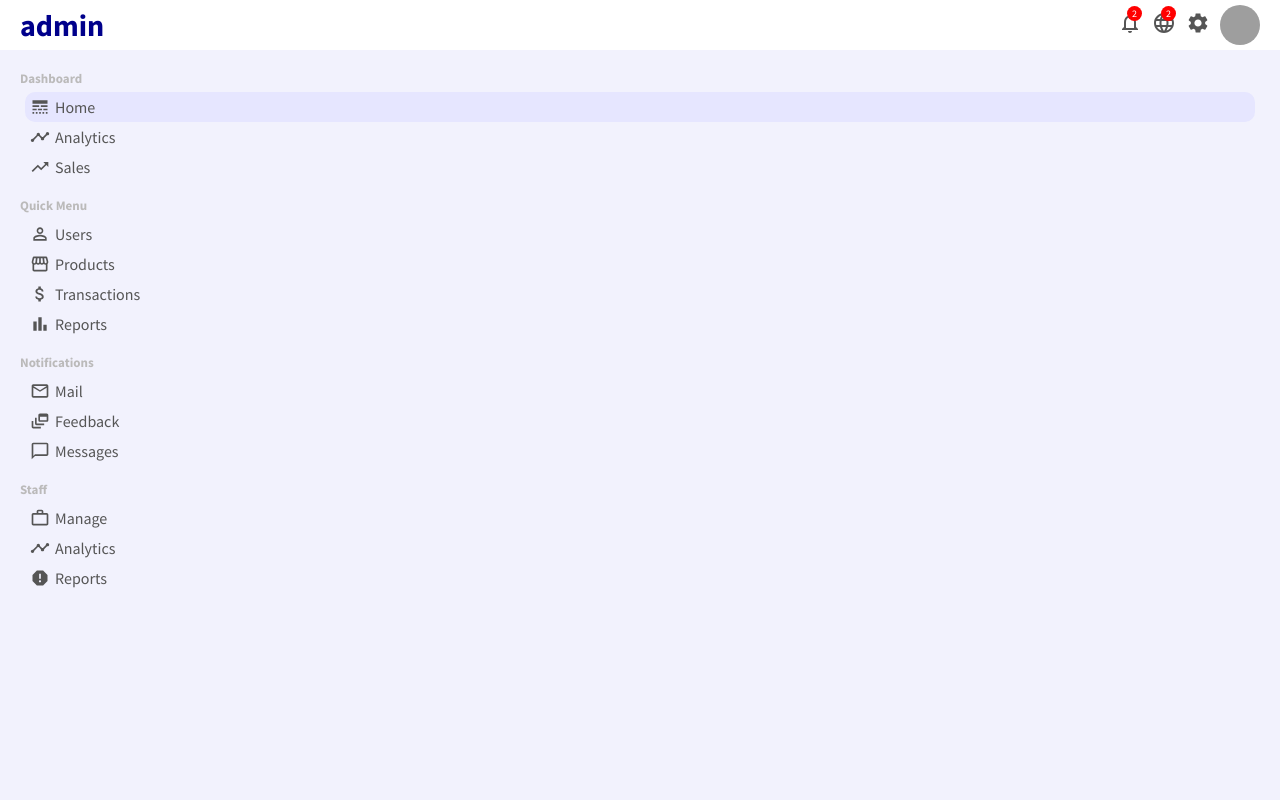
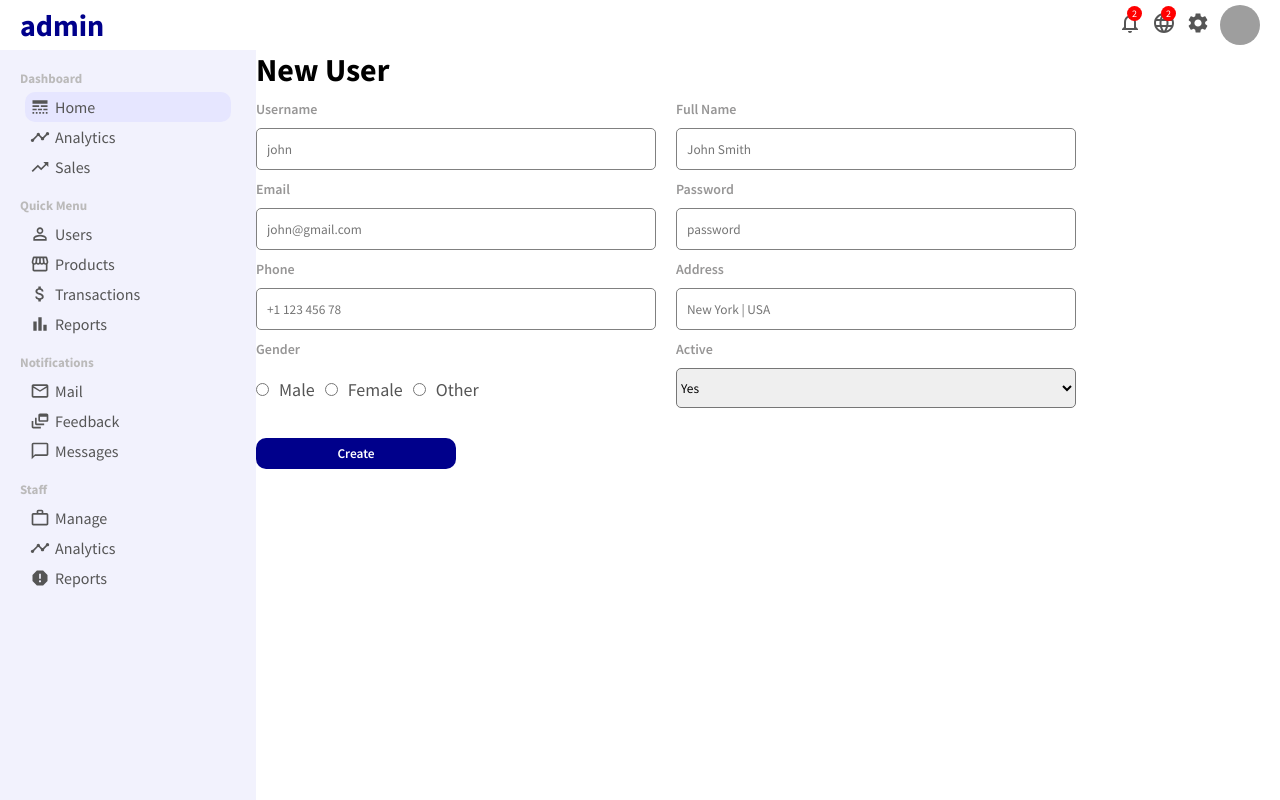
Before and after one commit to ArmineDemirchyan/eCommerce_Admin_Dashboard, a React (Create React App) app: page /newUser in a window 1280 px wide. Built offline with nearby package versions, Linux system fonts and the light colour scheme; grey boxes are pictures that could not be loaded.

Commit message:
add-new-user-page done

```diff
--- a/src/App.js
+++ b/src/App.js
@@ -5,6 +5,7 @@
 import Home from "./pages/home/Home";
 import { BrowserRouter, Routes, Route } from "react-router-dom";
 import User from "./pages/user/User";
+import NewUser from "./pages/newUser/NewUser";
 
 function App() {
   return (
@@ -16,6 +17,7 @@
           <Route path="/" element={<Home/>}/>
           <Route path="/users" element={<UserList/>}/>
           <Route path="/user/:userId" element={<User/>}/>
+          <Route path="/newUser" element={<NewUser/>}/>
         </Routes>
 
       </div>
--- a/src/components/sidebar/Sidebar.css
+++ b/src/components/sidebar/Sidebar.css
@@ -10,6 +10,10 @@
 .sidebarWrapper {
     padding: 20px;
     color:#555
+}
+.sidebarLink{
+    text-decoration: none;
+    color: inherit;
 }
 .sidebarMenu{
     margin-bottom: 10px;
@@ -28,7 +32,8 @@
     display: flex;
     border-radius: 10px;
 }
-.sidebarListItem.active,.sidebarListItem.hover{
+.sidebarListItem.active,
+.sidebarListItem:hover{
     background-color: rgb(230, 230, 255);
 }
 .sidebarIcon{
--- a/src/components/sidebar/Sidebar.js
+++ b/src/components/sidebar/Sidebar.js
@@ -13,6 +13,7 @@
   WorkOutline,
   Report,
 } from "@mui/icons-material";
+import { Link } from "react-router-dom";
 
 export default function Sidebar() {
   return (
@@ -38,16 +39,18 @@
         <div className="sidebarMenu">
           <h3 className="sidebarTitle">Quick Menu</h3>
           <ul className="sidebarList">
-
+            <Link to="/users" className="sidebarLink">
               <li className="sidebarListItem">
                 <PermIdentity className="sidebarIcon" />
                 Users
               </li>
-
+              </Link>
+              <Link to="/products" className="sidebarLink">
               <li className="sidebarListItem">
                 <Storefront className="sidebarIcon" />
                 Products
               </li>
+              </Link>
             <li className="sidebarListItem">
               <AttachMoney className="sidebarIcon" />
               Transactions
--- /dev/null
+++ b/src/pages/newUser/NewUser.css
@@ -0,0 +1,50 @@
+.newUser{
+  flex: 4;
+}
+.newUserForm{
+  display: flex;
+  flex-wrap: wrap;
+}
+.newUserItem{
+  width: 400px;
+  display: flex;
+  flex-direction: column;
+  margin-top: 10px;
+  margin-right: 20px;
+}
+.newUserItem>label{
+  margin-bottom: 10px;
+  font-size: 14px;
+  font-weight: 600;
+  color: rgb(151, 150, 150);
+}
+.newUserItem>input{
+  height: 20px;
+  padding: 10px;
+  border: 1px solid grey;
+  border-radius: 5px;
+}
+.newUserGender>input{
+  margin-top: 15px;
+}
+.newUserGender>label{
+  margin: 10px;
+  font-size: 18px;
+  color: #555;
+}
+.newUserSelect{
+  height: 40px;
+  border-radius: 5px;
+
+}
+.newUserButton{
+  width: 200px;
+  border: none;
+  background-color: darkblue;
+  color: white;
+  padding: 7px 10px;
+  font-weight: 600;
+  border-radius: 10px;
+  margin-top: 30px;
+  cursor: pointer;
+}
--- /dev/null
+++ b/src/pages/newUser/NewUser.js
@@ -0,0 +1,56 @@
+import "./NewUser.css";
+
+const NewUser = () => {
+  return (
+    <div className="newUser">
+      <h1 className="newUserTitle">New User</h1>
+      <form className="newUserForm">
+        <div className="newUserItem">
+          <label>Username</label>
+          <input type="text" placeholder="john" />
+        </div>
+        <div className="newUserItem">
+          <label>Full Name</label>
+          <input type="text" placeholder="John Smith" />
+        </div>
+        <div className="newUserItem">
+          <label>Email</label>
+          <input type="email" placeholder="john@gmail.com" />
+        </div>
+        <div className="newUserItem">
+          <label>Password</label>
+          <input type="password" placeholder="password" />
+        </div>
+        <div className="newUserItem">
+          <label>Phone</label>
+          <input type="text" placeholder="+1 123 456 78" />
+        </div>
+        <div className="newUserItem">
+          <label>Address</label>
+          <input type="text" placeholder="New York | USA" />
+        </div>
+        <div className="newUserItem">
+          <label>Gender</label>
+          <div className="newUserGender">
+            <input type="radio" name="gender" id="male" value="male" />
+            <label for="male">Male</label>
+            <input type="radio" name="gender" id="female" value="female" />
+            <label for="female">Female</label>
+            <input type="radio" name="gender" id="other" value="other" />
+            <label for="other">Other</label>
+          </div>
+        </div>
+        <div className="newUserItem">
+        <label>Active</label>
+        <select className="newUserSelect" name="active" id="active">
+            <option value="yes">Yes</option>
+            <option value="no">No</option>
+        </select>
+        </div>
+        <button className="newUserButton">Create</button>
+      </form>
+    </div>
+  );
+};
+
+export default NewUser;
--- a/src/pages/user/User.js
+++ b/src/pages/user/User.js
@@ -7,13 +7,15 @@
   Publish,
 } from "@mui/icons-material";
 import "./User.css";
-
+import { Link } from "react-router-dom";
 const User = () => {
   return (
     <div className="user">
       <div className="userTitleContainer">
         <h1 className="userTitle">Edit User</h1>
-        <button className="userAddButton">Create</button>
+        <Link to="/newUser">
+          <button className="userAddButton">Create</button>
+        </Link>
       </div>
       <div className="userContainer">
         <div className="userShow">
```
